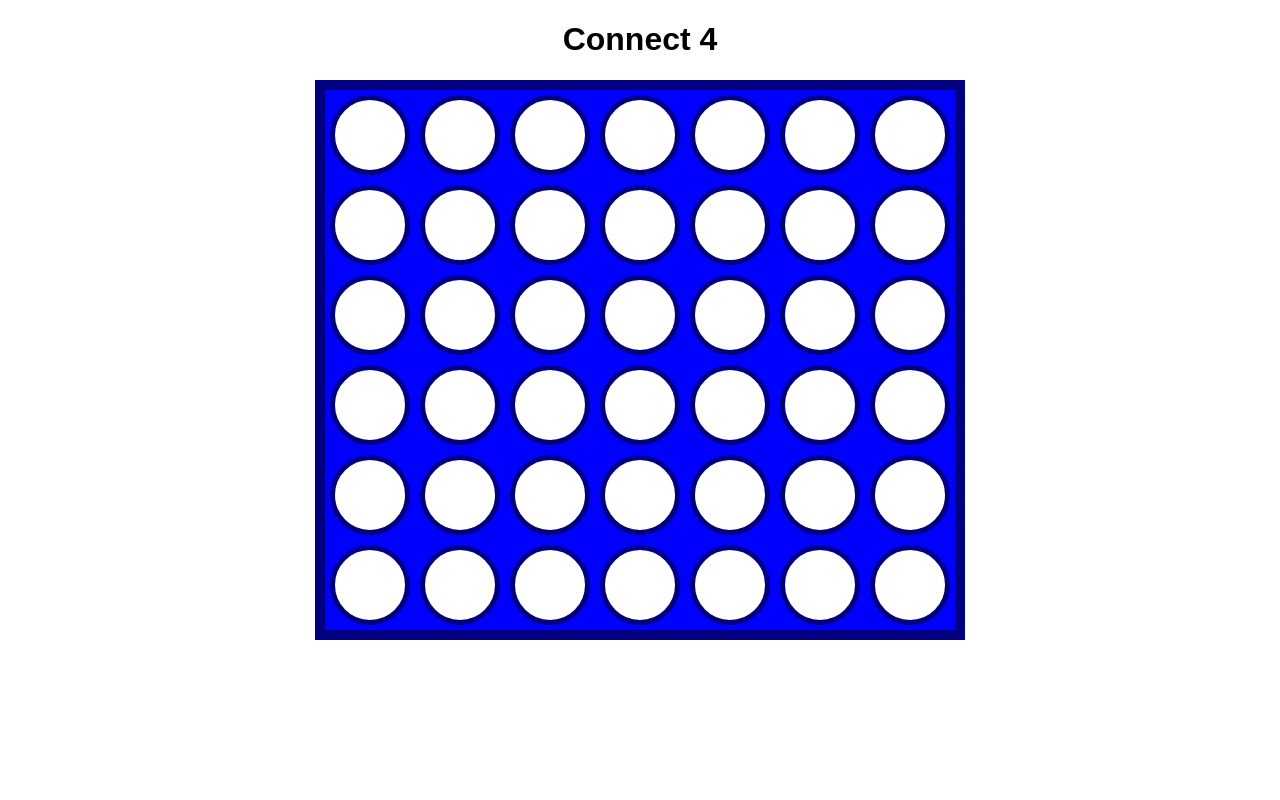
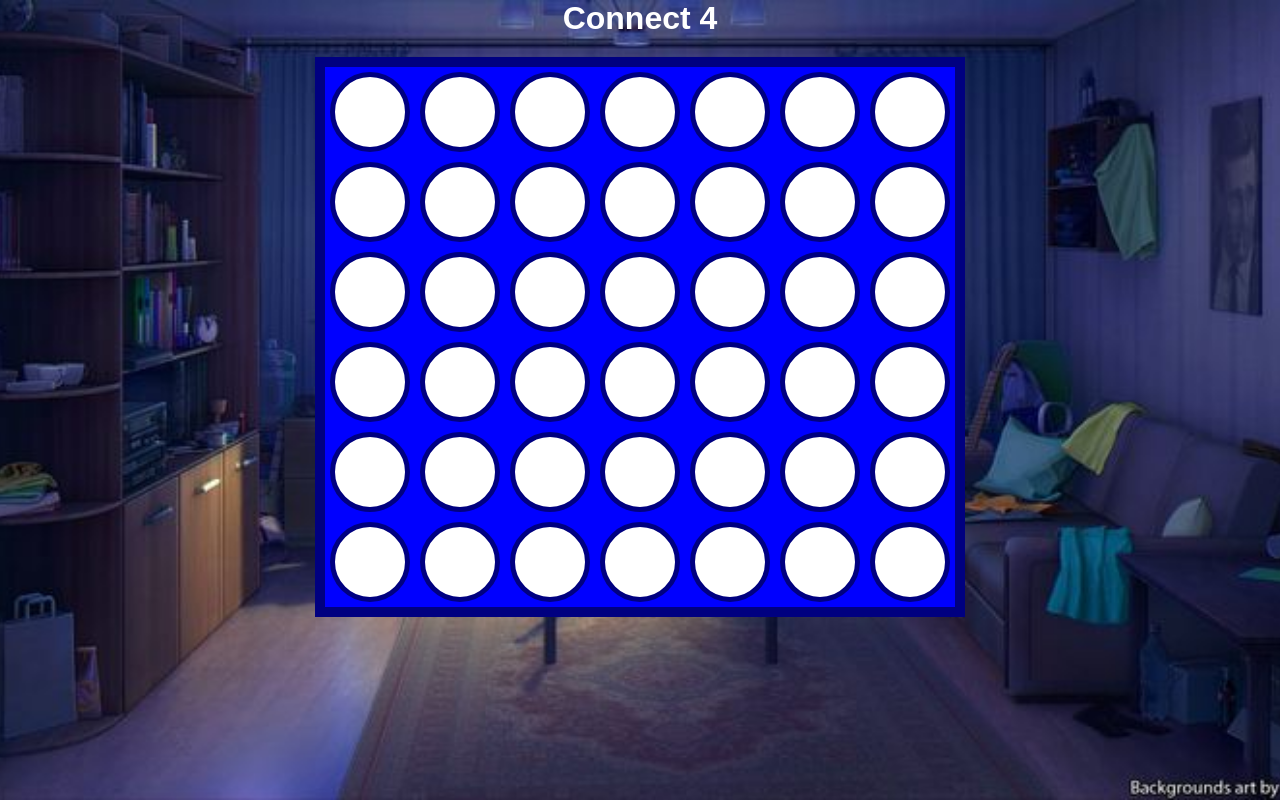
Before and after one commit to Kieran228/Connect4, a plain HTML site: page connect4.html in a window 1280 px wide. Drawn offline with Linux system fonts and the light colour scheme.

Commit message:
latest update

```diff
--- a/connect4.html
+++ b/connect4.html
@@ -8,9 +8,11 @@
     <title>Connect 4</title>
 </head>
 <body>
-    <h1>Connect 4</h1>
-    <h2 id="winner"></h2>
-    <div id="board"></div>
+    <div class="bg">
+        <h1>Connect 4</h1>
+        <h2 id="winner"></h2>
+        <div id="board"></div>
+    </div>
 </body>
 <script type="text/javascript" src="js/connect4.js"></script>
 </html>
--- a/css/connect4.css
+++ b/css/connect4.css
@@ -1,6 +1,12 @@
+html,
 body {
   font-family: Arial, Helvetica, sans-serif;
   text-align: center;
+  color: white;
+
+  height: 100%;
+  margin: 0;
+  padding: 0;
 }
 
 #board {
@@ -31,3 +37,17 @@ body {
 .yellow-piece {
   background-color: yellow;
 }
+
+.bg {
+  height: 100%;
+  width: 100%;
+
+  background-image: url(../images/bedroom2.jpg);
+  background-repeat: no-repeat;
+  background-size: cover;
+  background-position: center;
+}
+
+.bg h1 {
+  margin: 0;
+}
```
Also changed, not shown: images/bedroom2.jpg (added). Lines whose indentation alone changed are shown as unchanged.
